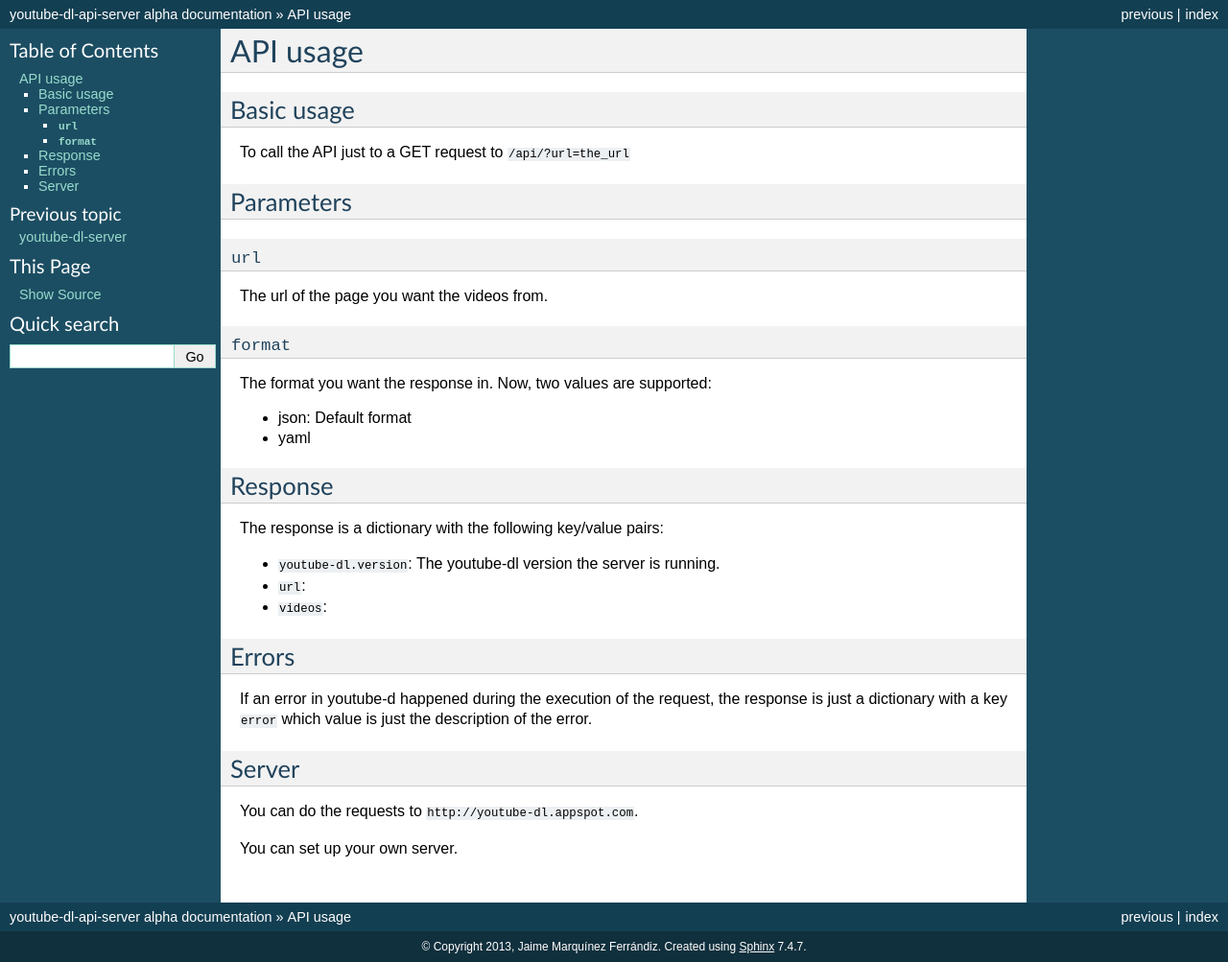
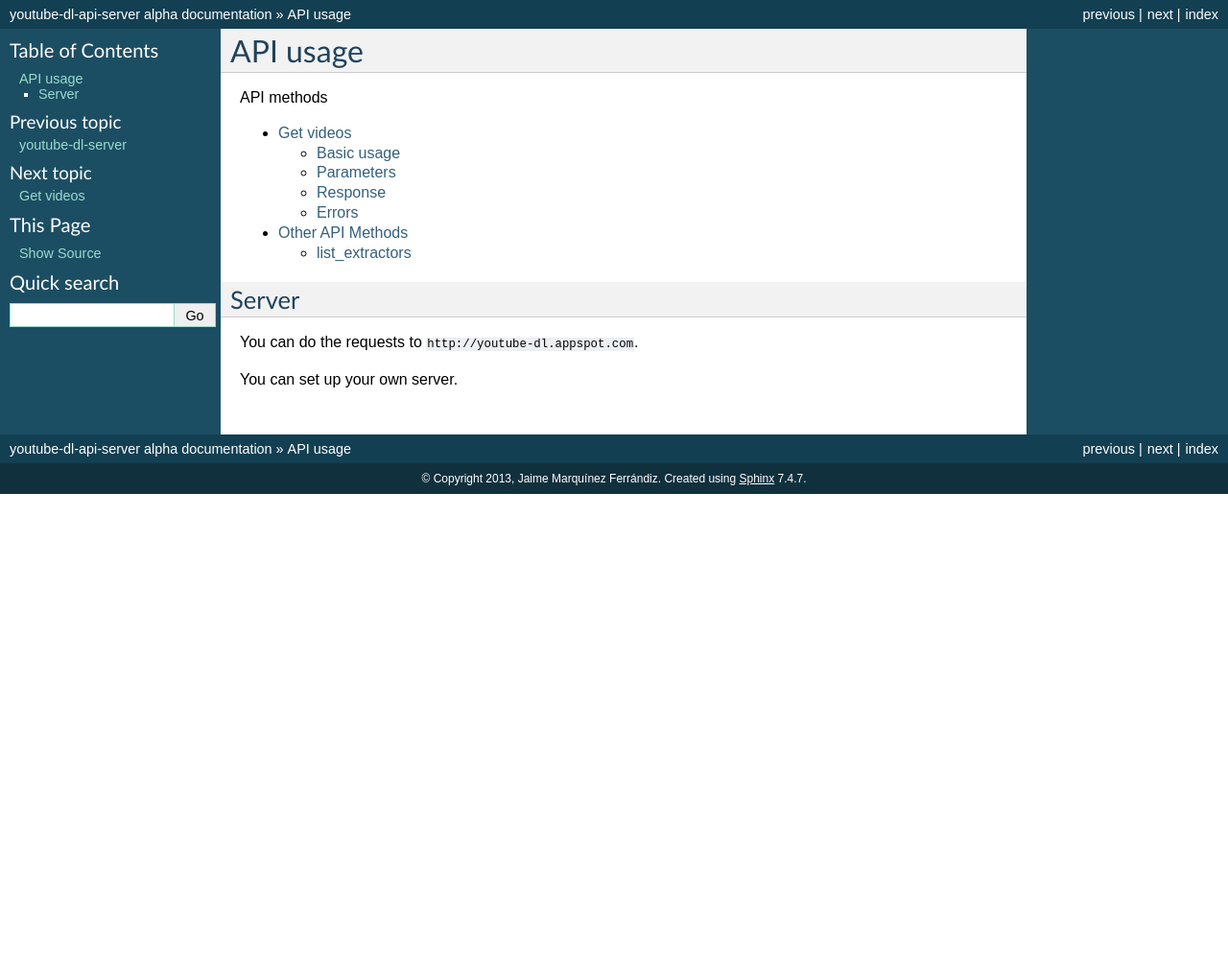
Before and after one commit to jaimeMF/youtube-dl-api-server, a Sphinx documentation site: the page built from docs/API.rst, in a window 1280 px wide. Shown: the whole page at 96% size. Built offline with Sphinx 7.4.7, drawn with Linux system fonts in a browser that asks for light colours; after the commit the page ends 900 px from its top, so only the background shows below that.

Commit message:
Update documentation
[ci skip]

```diff
--- a/docs/API.rst
+++ b/docs/API.rst
@@ -1,43 +1,13 @@
 API usage
 #########
 
-Basic usage
-***********
+API methods
 
-To call the API just to a GET request to ``/api/?url=the_url``
+.. toctree::
+   :maxdepth: 2
 
-Parameters
-**********
-
-``url``
-=======
-The url of the page you want the videos from.
-
-
-``format``
-==========
-
-The format you want the response in.
-Now, two values are supported:
-
-* json: Default format
-* yaml
-
-Response
-********
-
-The response is a dictionary with the following key/value pairs:
-
-* ``youtube-dl.version``: The youtube-dl version the server is running.
-* ``url``:
-* ``videos``:
-
-Errors
-******
-
-If an error in youtube-d happened during the execution of the request,
-the response is just a dictionary with a key ``error`` which value is just the
-description of the error.
+   get_videos
+   other_methods
 
 Server
 ******
--- a/docs/server-manual.rst
+++ b/docs/server-manual.rst
@@ -12,3 +12,7 @@
 .. option:: -h , --help
 
 	Display the help text
+
+.. option:: --version
+
+	Print the version of the server
```
Also changed, not shown: docs/get_videos.rst (added, +40 -0 lines), docs/other_methods.rst (added, +11 -0 lines).
